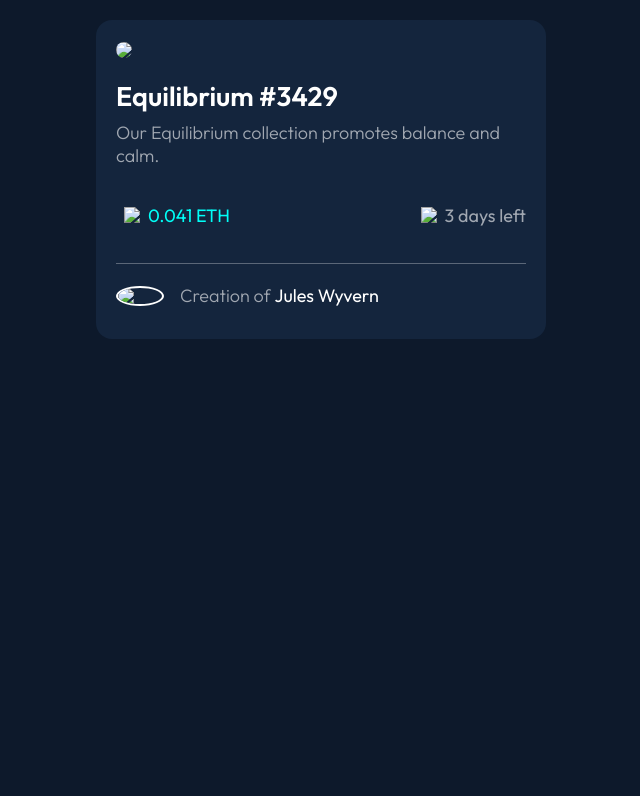
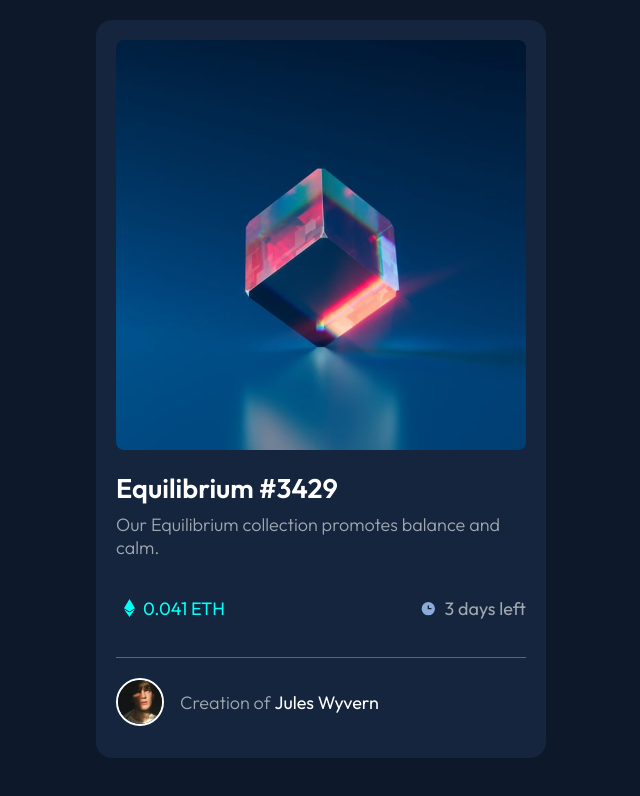
Before and after one commit to pradhyumna186/nft-preview-card-component-main, a plain HTML site: page index.html in a window 1280 px wide. Shown: the whole page, without its empty margins (319-959 px from the left). Drawn offline with Linux system fonts and the light colour scheme; the site is published under a folder, as on GitHub Pages, so addresses that start at the root find nothing.

Commit message:
.-changes

```diff
--- a/index.html
+++ b/index.html
@@ -15,8 +15,8 @@
   <div class="container">
 
     <article class="main-img">
-      <img src="/images/image-equilibrium.jpg" style="border-radius: 0.5rem;" >
-      <div style="border-radius: 0.5rem;"><img src="/images/icon-view.svg"></div>
+      <img src="./images/image-equilibrium.jpg" style="border-radius: 0.5rem;" >
+      <div style="border-radius: 0.5rem;"><img src="./images/icon-view.svg"></div>
     </article>
 
 
@@ -26,15 +26,15 @@
       <p>Our Equilibrium collection promotes balance and calm.</p>
 
       <ul>
-        <li><img src="/images/icon-ethereum.svg">0.041 ETH</li>
-        <li><img src="/images/icon-clock.svg">3 days left</li>
+        <li><img src="./images/icon-ethereum.svg">0.041 ETH</li>
+        <li><img src="./images/icon-clock.svg">3 days left</li>
       </ul>
 
     </article>
 
 
     <article class="avatar">
-      <img src="/images/image-avatar.png">
+      <img src="./images/image-avatar.png">
 
       <p>Creation of <span>Jules Wyvern</span></p>
     </article>
```
